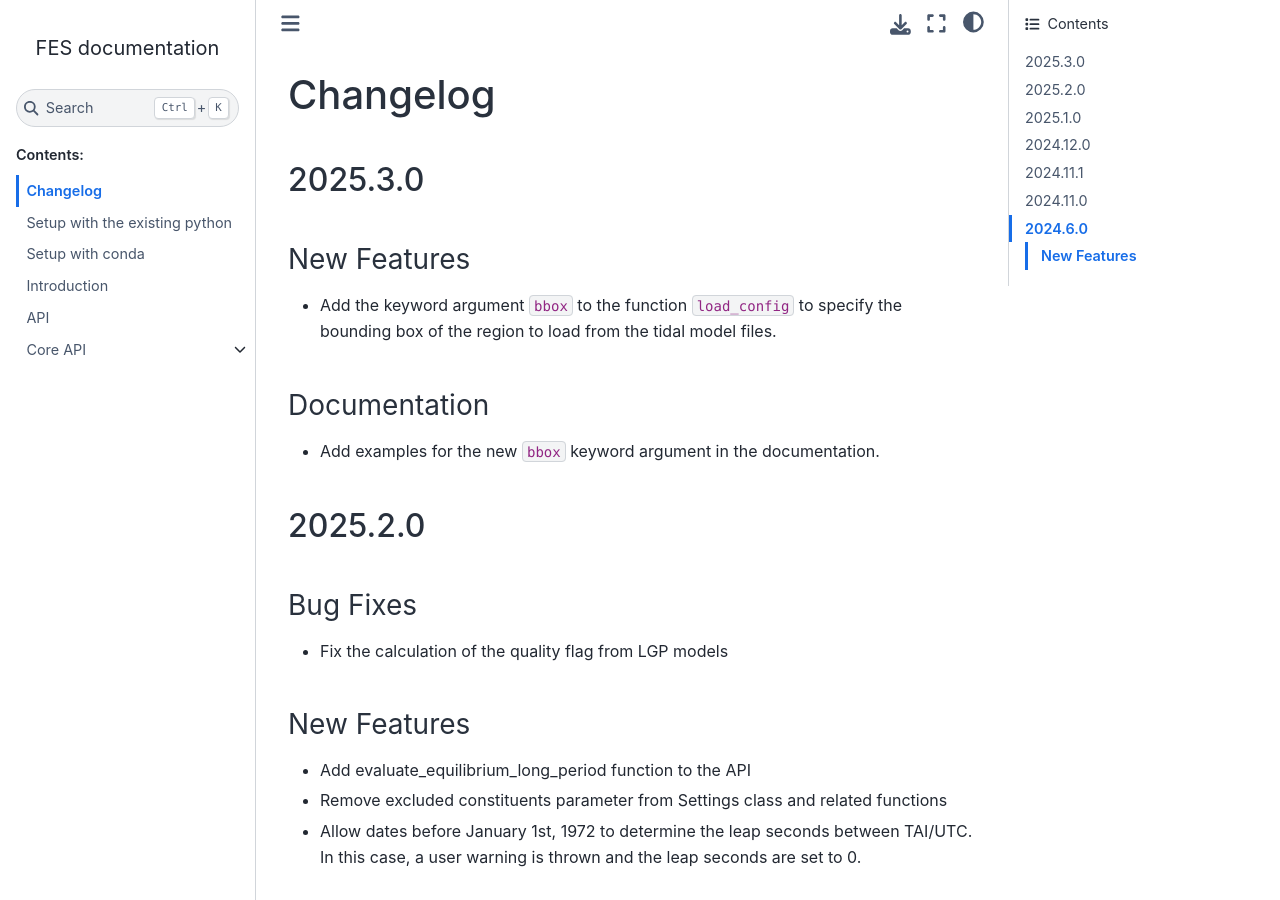
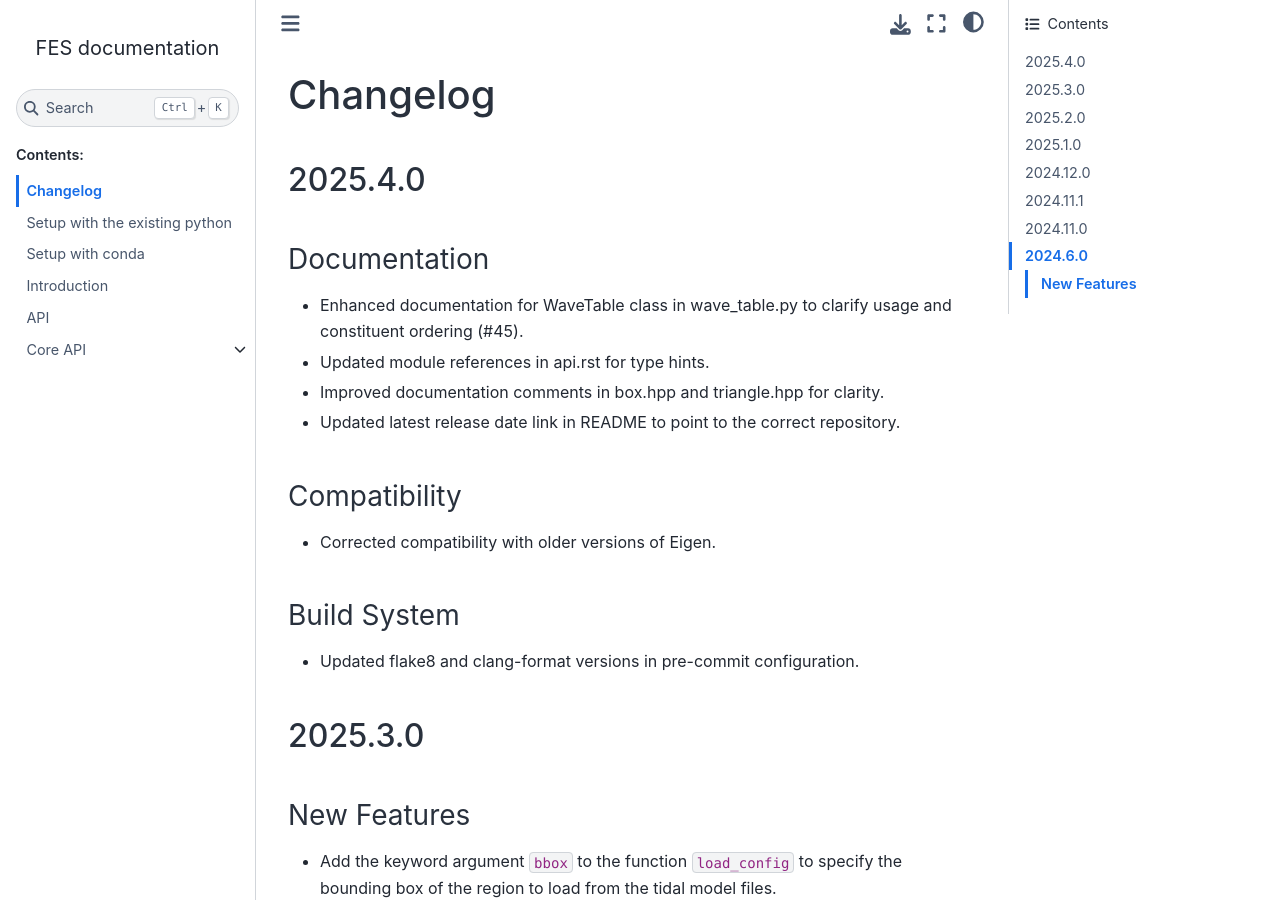
Before and after one commit to CNES/aviso-fes, a Sphinx documentation site: the page built from docs/source/changelog.rst, in a window 1280 px wide and 900 px high. Built offline with Sphinx 7.4.7 and the Sphinx Book theme 1.1.4, drawn with Linux system fonts in a browser that asks for light colours; pages that are not in the unit, such as notebooks, are missing from menus.

Commit message:
changelog: enhance documentation and update compatibility notes for version 2025.4.0

```diff
--- a/docs/source/changelog.rst
+++ b/docs/source/changelog.rst
@@ -2,6 +2,25 @@
 
 Changelog
 #########
+
+2025.4.0
+========
+
+Documentation
+-------------
+* Enhanced documentation for WaveTable class in wave_table.py to clarify usage
+  and constituent ordering (#45).
+* Updated module references in api.rst for type hints.
+* Improved documentation comments in box.hpp and triangle.hpp for clarity.
+* Updated latest release date link in README to point to the correct repository.
+
+Compatibility
+------------
+* Corrected compatibility with older versions of Eigen.
+
+Build System
+------------
+* Updated flake8 and clang-format versions in pre-commit configuration.
 
 2025.3.0
 ========
```
